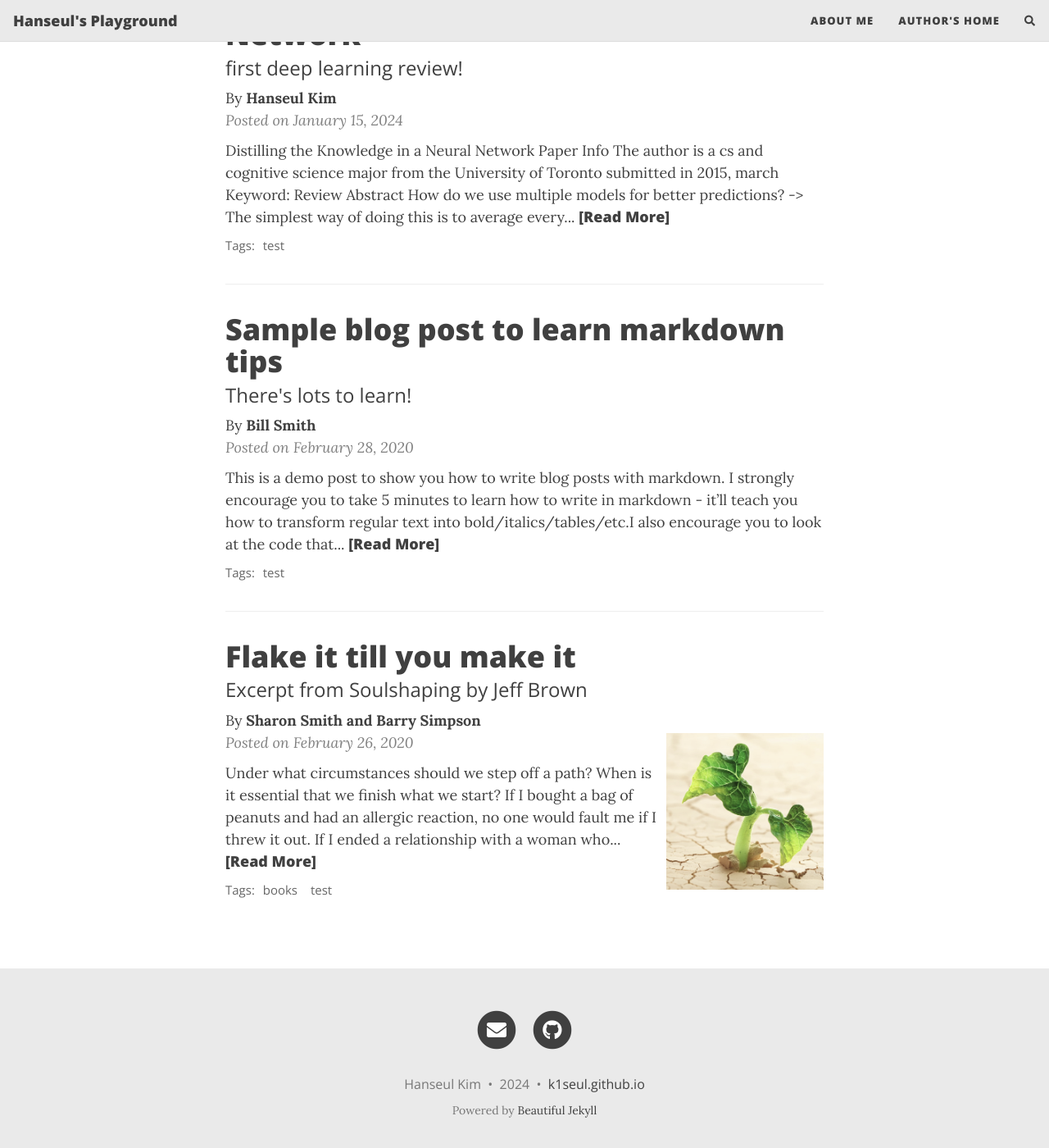
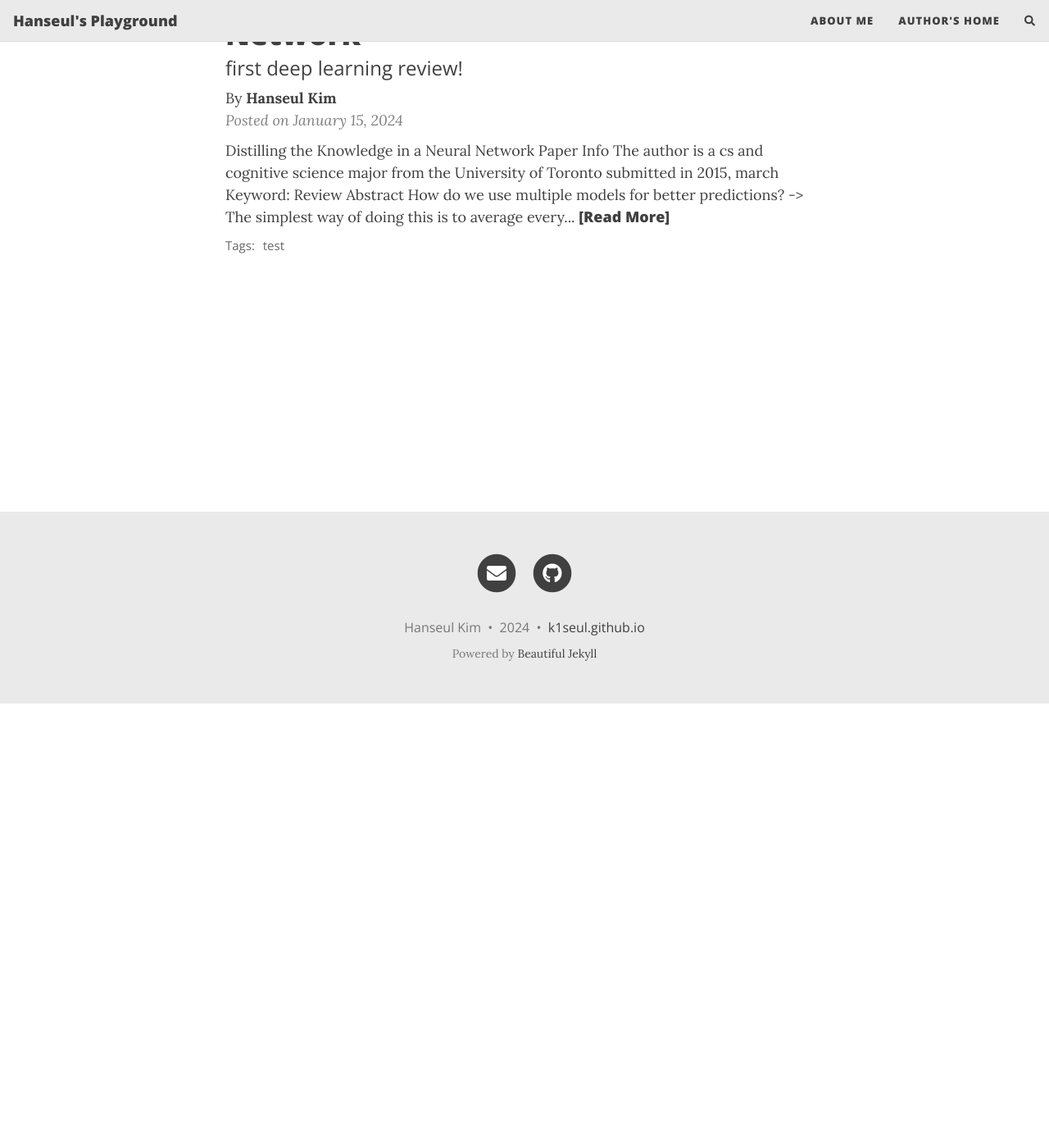
Before and after one commit to k1seul/k1seul.github.io, a Jekyll site: the page built from index.markdown, in a window 1280 px wide and 1400 px high, scrolled down 542 px. Shown: the whole window at 82% size. Built offline with Jekyll 4.4.1, drawn with Linux system fonts in a browser that asks for light colours; nearby versions of some CDN libraries; the list of posts is cut into pages by our own code; comment, search, counter and statistics services are not loaded.

````diff
--- a/_posts/2020-02-26-flake-it-till-you-make-it.md
+++ /dev/null
@@ -1,18 +0,0 @@
----
-layout: post
-title: Flake it till you make it
-subtitle: Excerpt from Soulshaping by Jeff Brown
-cover-img: /assets/img/path.jpg
-thumbnail-img: /assets/img/thumb.png
-share-img: /assets/img/path.jpg
-tags: [books, test]
-author: Sharon Smith and Barry Simpson
----
-
-Under what circumstances should we step off a path? When is it essential that we finish what we start? If I bought a bag of peanuts and had an allergic reaction, no one would fault me if I threw it out. If I ended a relationship with a woman who hit me, no one would say that I had a commitment problem. But if I walk away from a seemingly secure route because my soul has other ideas, I am a flake?
-
-The truth is that no one else can definitively know the path we are here to walk. It’s tempting to listen—many of us long for the omnipotent other—but unless they are genuine psychic intuitives, they can’t know. All others can know is their own truth, and if they’ve actually done the work to excavate it, they will have the good sense to know that they cannot genuinely know anyone else’s. Only soul knows the path it is here to walk. Since you are the only one living in your temple, only you can know its scriptures and interpretive structure.
-
-At the heart of the struggle are two very different ideas of success—survival-driven and soul-driven. For survivalists, success is security, pragmatism, power over others. Success is the absence of material suffering, the nourishing of the soul be damned. It is an odd and ironic thing that most of the material power in our world often resides in the hands of younger souls. Still working in the egoic and material realms, they love the sensations of power and focus most of their energy on accumulation. Older souls tend not to be as materially driven. They have already played the worldly game in previous lives and they search for more subtle shades of meaning in this one—authentication rather than accumulation. They are often ignored by the culture at large, although they really are the truest warriors.
-
-A soulful notion of success rests on the actualization of our innate image. Success is simply the completion of a soul step, however unsightly it may be. We have finished what we started when the lesson is learned. What a fear-based culture calls a wonderful opportunity may be fruitless and misguided for the soul. Staying in a passionless relationship may satisfy our need for comfort, but it may stifle the soul. Becoming a famous lawyer is only worthwhile if the soul demands it. It is an essential failure if you are called to be a monastic this time around. If you need to explore and abandon ten careers in order to stretch your soul toward its innate image, then so be it. Flake it till you make it.
--- a/_posts/2020-02-28-sample-markdown.md
+++ /dev/null
@@ -1,91 +0,0 @@
----
-layout: post
-title: Sample blog post to learn markdown tips
-subtitle: There's lots to learn!
-gh-repo: daattali/beautiful-jekyll
-gh-badge: [star, fork, follow]
-tags: [test]
-comments: true
-author: Bill Smith
----
-
-{: .box-success}
-This is a demo post to show you how to write blog posts with markdown.  I strongly encourage you to [take 5 minutes to learn how to write in markdown](https://markdowntutorial.com/) - it'll teach you how to transform regular text into bold/italics/tables/etc.<br/>I also encourage you to look at the [code that created this post](https://raw.githubusercontent.com/daattali/beautiful-jekyll/master/_posts/2020-02-28-sample-markdown.md) to learn some more advanced tips about using markdown in Beautiful Jekyll.
-
-**Here is some bold text**
-
-## Here is a secondary heading
-
-[This is a link to a different site](https://deanattali.com/) and [this is a link to a section inside this page](#local-urls).
-
-Here's a table:
-
-| Number | Next number | Previous number |
-| :------ |:--- | :--- |
-| Five | Six | Four |
-| Ten | Eleven | Nine |
-| Seven | Eight | Six |
-| Two | Three | One |
-
-How about a yummy crepe?
-
-![Crepe](https://beautifuljekyll.com/assets/img/crepe.jpg)
-
-It can also be centered!
-
-![Crepe](https://beautifuljekyll.com/assets/img/crepe.jpg){: .mx-auto.d-block :}
-
-Here's a code chunk:
-
-~~~
-var foo = function(x) {
-  return(x + 5);
-}
-foo(3)
-~~~
-
-And here is the same code with syntax highlighting:
-
-```javascript
-var foo = function(x) {
-  return(x + 5);
-}
-foo(3)
-```
-
-And here is the same code yet again but with line numbers:
-
-{% highlight javascript linenos %}
-var foo = function(x) {
-  return(x + 5);
-}
-foo(3)
-{% endhighlight %}
-
-## Boxes
-You can add notification, warning and error boxes like this:
-
-### Notification
-
-{: .box-note}
-**Note:** This is a notification box.
-
-### Warning
-
-{: .box-warning}
-**Warning:** This is a warning box.
-
-### Error
-
-{: .box-error}
-**Error:** This is an error box.
-
-## Local URLs in project sites {#local-urls}
-
-When hosting a *project site* on GitHub Pages (for example, `https://USERNAME.github.io/MyProject`), URLs that begin with `/` and refer to local files may not work correctly due to how the root URL (`/`) is interpreted by GitHub Pages. You can read more about it [in the FAQ](https://beautifuljekyll.com/faq/#links-in-project-page). To demonstrate the issue, the following local image will be broken **if your site is a project site:**
-
-![Crepe](/assets/img/crepe.jpg)
-
-If the above image is broken, then you'll need to follow the instructions [in the FAQ](https://beautifuljekyll.com/faq/#links-in-project-page). Here is proof that it can be fixed:
-
-![Crepe]({{ '/assets/img/crepe.jpg' | relative_url }})
--- a/articles.md
+++ b/articles.md
@@ -6,7 +6,7 @@
 <div id="articles">
   <h1>Articles</h1>
   <ul class="posts noList">
-    {%- for post in site.posts -%}
+    {%- for post in sitposts -%}
       <li>
       	<span class="date">{{ post.date | date_to_string }}</span>
       	<h3><a href="{{ post.url }}">{{ post.title }}</a></h3>
````
